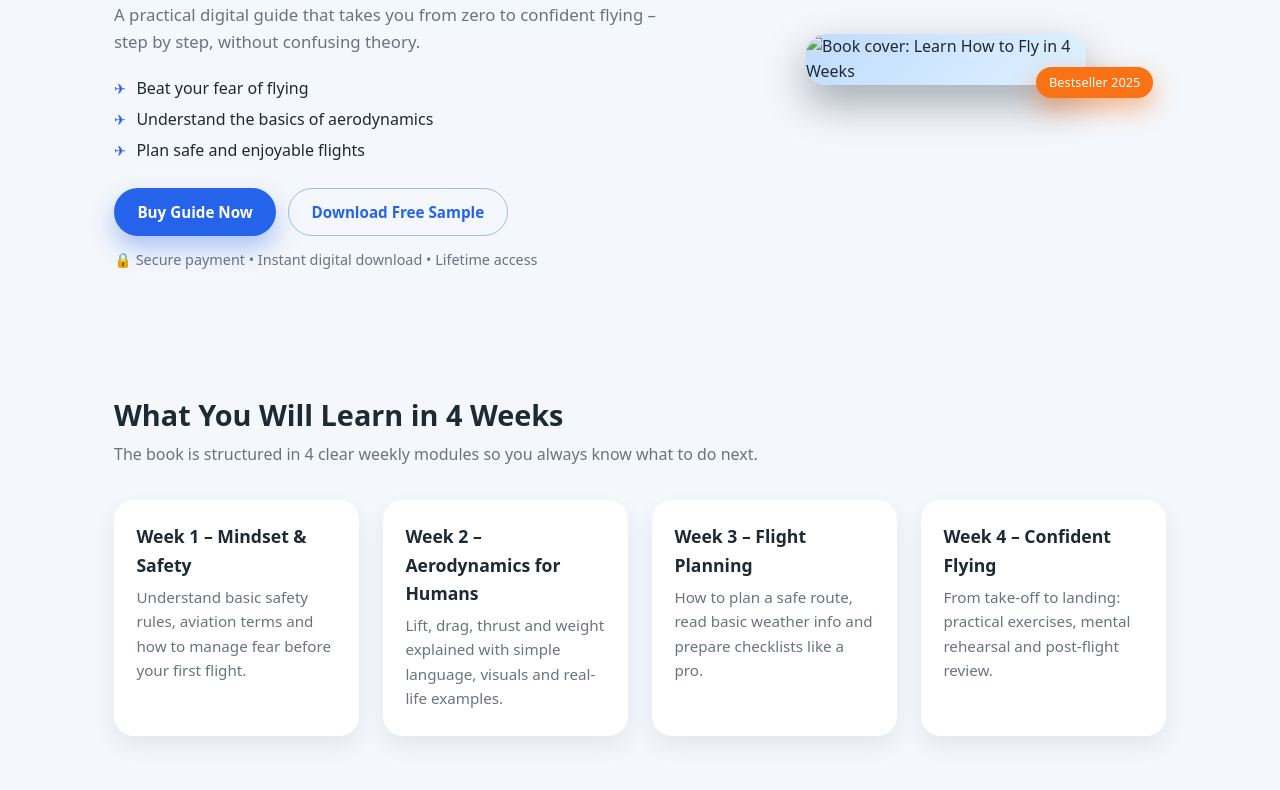
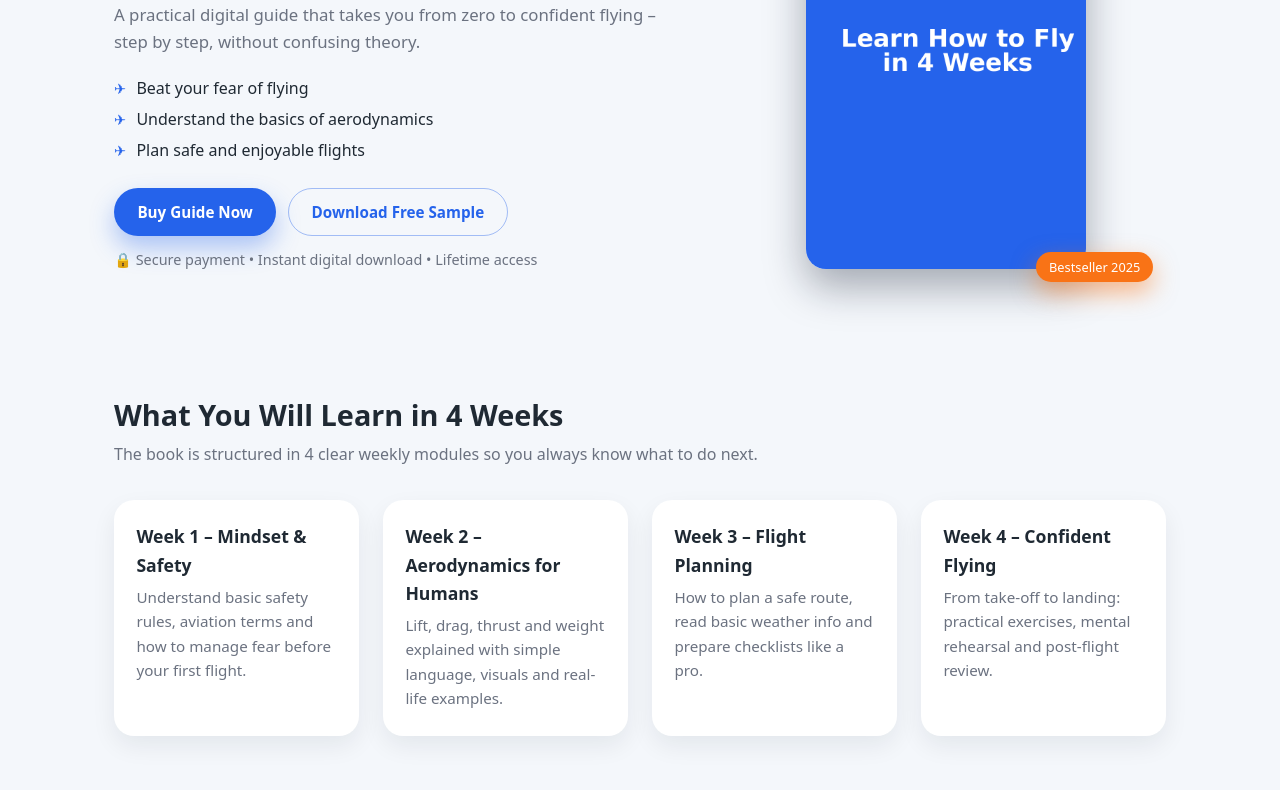
Before and after one commit to covacisilvana23-lab/learn-how-to-fly, a plain HTML site: page index.html in a window 1280 px wide. Shown: the part 281-1071 px from the top of the page. Drawn offline with Linux system fonts and the light colour scheme; files whose address does not match are found by name.

Commit message:
Update index.html

```diff
--- a/index.html
+++ b/index.html
@@ -46,7 +46,7 @@
         </div>
 
         <div class="hero-image">
-          <img src="images/book-cover.png" alt="Book cover: Learn How to Fly in 4 Weeks" />
+          <img src="book-cover.png" alt="Book cover: Learn How to Fly in 4 Weeks" />
           <div class="badge">
             Bestseller 2025
           </div>
```
